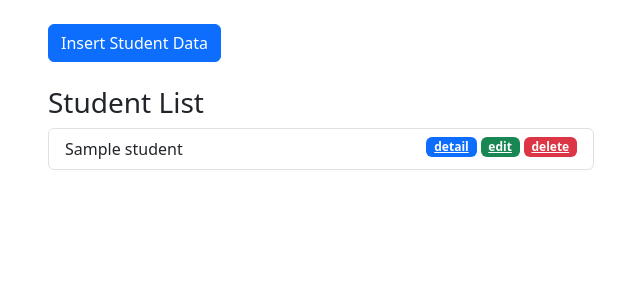
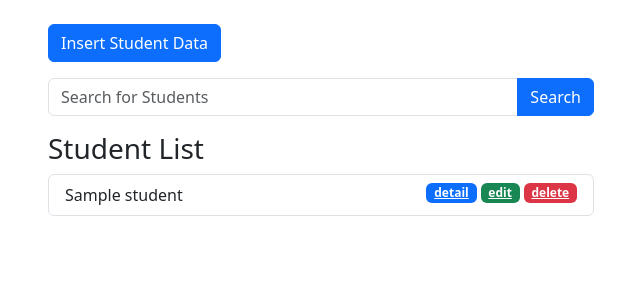
Before and after one commit to ariefaryudisyidik/learn-php-mvc, a PHP site: the page made by app/views/student/index.php in a window 1280 px wide. Shown: the part 56-356 px from the top of the page, without its empty margins (34-674 px from the left). Run offline with PHP 8.4, Linux system fonts and the light colour scheme; the template is opened without the code that fills it: most values are stand-ins (such as "Sample title", 1, 10 or a date in 2020); some libraries are stand-ins or nearby versions.

Commit message:
feat: Searching

```diff
--- a/app/views/student/index.php
+++ b/app/views/student/index.php
@@ -4,12 +4,29 @@
     </div>
 </div>
 
-<div class="row">
+<div class="row mb-3">
     <div class="col-lg-6">
         <button type="button" class="btn btn-primary btnInsert" data-bs-toggle="modal" data-bs-target="#formModal">
             Insert Student Data
         </button>
-        <h3 class="mt-4">Student List</h3>
+    </div>
+</div>
+
+<div class="row mb-3">
+    <div class="col-lg-6">
+        <form action="<?= BASE_URL ?>/student/search" method="post">
+            <div class="input-group">
+                <input type="text" class="form-control" placeholder="Search for Students" name="keyword"
+                    id="keyword" autocomplete="off">
+                <button class="btn btn-primary" type="submit" id="btnSearch">Search</button>
+            </div>
+        </form>
+    </div>
+</div>
+
+<div class="row">
+    <div class="col-lg-6">
+        <h3>Student List</h3>
         <ul class="list-group">
             <?php foreach ($data['students'] as $student) {?>
             <li class="list-group-item">
```
Also changed, not shown: app/controllers/StudentController.php (+11 -0 lines), app/models/Student.php (+10 -0 lines), README.md.
